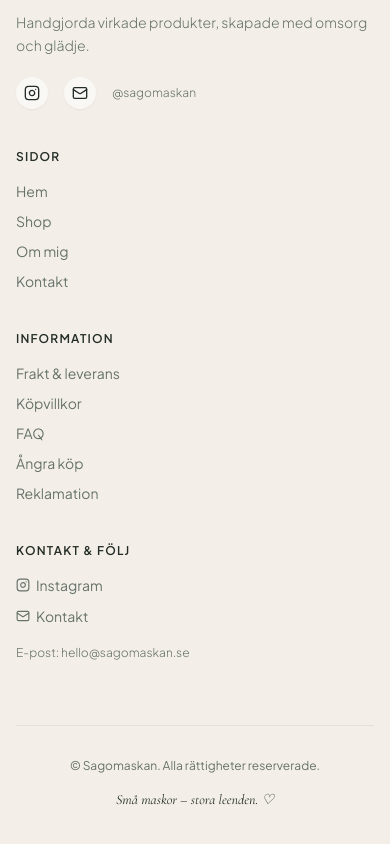
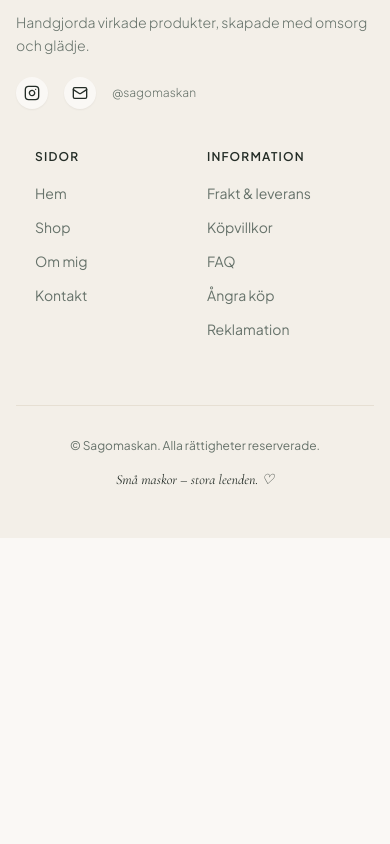
Before and after one commit to adamalice2221/sagomaskan, a React (Vite) app: page / in a window 390 px wide. Shown: the part 3658-4502 px from the top of the page. After the commit the page ends 4196 px from the top, so only its background shows below. Built offline with nearby package versions, Linux system fonts and the light colour scheme; no server answers; the database is empty.

Commit message:
feat(footer): reorder FAQ link and update skeleton UI
Move the FAQ link in the default configuration and refactor the skeleton loader layout for improved visual consistency.

```diff
--- a/src/components/Footer.tsx
+++ b/src/components/Footer.tsx
@@ -33,9 +33,9 @@ export const Footer: React.FC<FooterProps> = ({ onNavigate }) => {
   const defaultInfoLinks = [
     { label: 'Frakt & leverans', href: 'shipping', enabled: true },
     { label: 'Köpvillkor', href: 'terms', enabled: true },
+    { label: 'FAQ', href: 'faq', enabled: true },
     { label: 'Ångra köp', href: 'angra-kop', enabled: true },
     { label: 'Reklamation', href: 'reklamation', enabled: true },
-    { label: 'FAQ', href: 'faq', enabled: true },
   ];
 
   const configuredInfoLinks = settings.footerInfoLinks || defaultInfoLinks;
@@ -71,6 +71,7 @@ export const Footer: React.FC<FooterProps> = ({ onNavigate }) => {
               <div className="h-8 bg-[#E6DFD3]/50 animate-pulse rounded-md w-48" />
               <div className="h-4 bg-[#E6DFD3]/40 animate-pulse rounded-md w-64" />
             </div>
+            <div className="w-full max-w-xs mx-auto grid grid-cols-2 gap-x-6 sm:gap-x-8 md:contents">
               <div className="space-y-3">
                 <div className="h-5 bg-[#E6DFD3]/50 animate-pulse rounded-md w-24" />
                 <div className="h-4 bg-[#E6DFD3]/30 animate-pulse rounded-md w-32" />
@@ -80,7 +81,8 @@ export const Footer: React.FC<FooterProps> = ({ onNavigate }) => {
                 <div className="h-5 bg-[#E6DFD3]/50 animate-pulse rounded-md w-24" />
                 <div className="h-4 bg-[#E6DFD3]/30 animate-pulse rounded-md w-32" />
               </div>
-            <div className="space-y-3">
+            </div>
+            <div className="hidden md:block space-y-3">
               <div className="h-5 bg-[#E6DFD3]/50 animate-pulse rounded-md w-24" />
               <div className="h-4 bg-[#E6DFD3]/30 animate-pulse rounded-md w-32" />
             </div>
@@ -99,7 +101,7 @@ export const Footer: React.FC<FooterProps> = ({ onNavigate }) => {
         {/* Main Grid: 4 columns (Brand + 3 specified link columns) */}
         <div className="grid grid-cols-1 md:grid-cols-2 lg:grid-cols-5 gap-10 lg:gap-12 mb-16">
 
-          {/* Brand Presentation (2 cols) */}
+          {/* Brand Presentation (2 cols on desktop, 1 on tablet) */}
           <div className="lg:col-span-2 space-y-4">
             <a
               href={getPageUrl('home')}
@@ -160,6 +162,8 @@ export const Footer: React.FC<FooterProps> = ({ onNavigate }) => {
             </div>
           </div>
 
+          {/* Kolumn 1 & 2: Sidor & Information (balanserad 2-kolumnscontainer på mobil, upplöst på tablet & desktop via md:contents) */}
+          <div className="w-full max-w-xs mx-auto grid grid-cols-2 gap-x-6 sm:gap-x-8 md:contents">
             {/* Kolumn 1 - Sidor */}
             <div className="space-y-4">
               <h4 className="text-xs tracking-widest uppercase font-semibold text-[#242D27]">
@@ -182,7 +186,7 @@ export const Footer: React.FC<FooterProps> = ({ onNavigate }) => {
                               onNavigate(resolved.route);
                             }
                           }}
-                        className="text-[#66726A] hover:text-[#242D27] transition-colors focus:outline-none cursor-pointer"
+                          className="text-[#66726A] hover:text-[#242D27] transition-colors focus:outline-none cursor-pointer inline-block py-0.5 sm:py-0"
                         >
                           {link.label}
                         </a>
@@ -214,7 +218,7 @@ export const Footer: React.FC<FooterProps> = ({ onNavigate }) => {
                               onNavigate(resolved.route);
                             }
                           }}
-                        className="text-[#66726A] hover:text-[#242D27] transition-colors focus:outline-none cursor-pointer"
+                          className="text-[#66726A] hover:text-[#242D27] transition-colors focus:outline-none cursor-pointer inline-block py-0.5 sm:py-0"
                         >
                           {link.label}
                         </a>
@@ -223,9 +227,10 @@ export const Footer: React.FC<FooterProps> = ({ onNavigate }) => {
                   })}
               </ul>
             </div>
+          </div>
 
-          {/* Kolumn 3 - Kontakt & Följ */}
-          <div className="space-y-4">
+          {/* Kolumn 3 - Kontakt & Följ (dold på mobil, visas på tablet/desktop) */}
+          <div className="hidden md:block space-y-4">
             <h4 className="text-xs tracking-widest uppercase font-semibold text-[#242D27]">
               Kontakt & Följ
             </h4>
```
Lines whose indentation alone changed are shown as unchanged.
